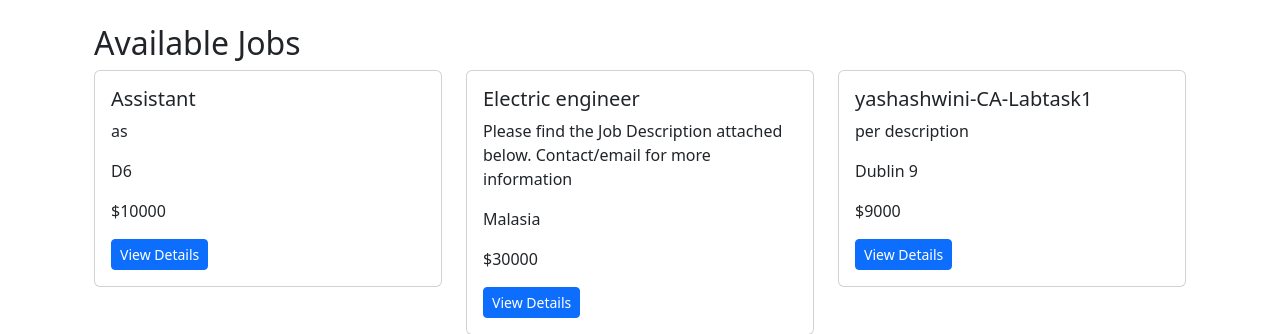
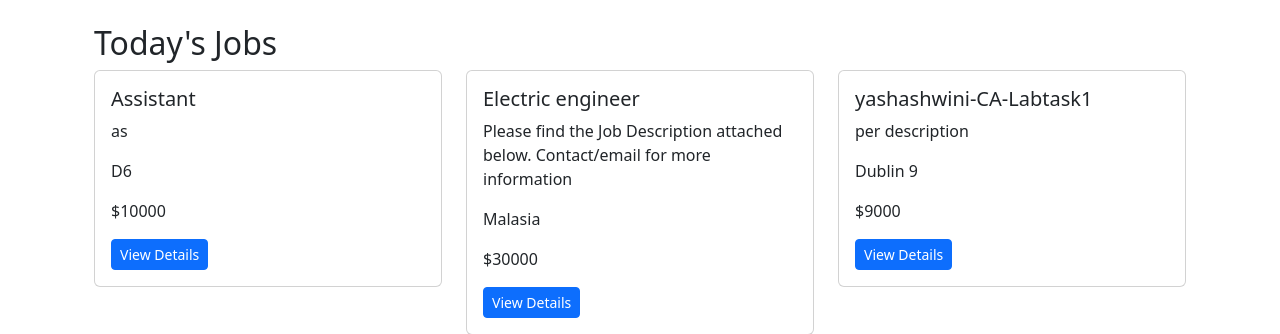
Before and after one commit to Yashashwini0310/DevOps-and-Cloud-One_Way_Job_Discovery_Platform, a Django app: page /jobs/ in a window 1280 px wide. Shown: the part 56-390 px from the top of the page. Run offline with Django 3.2, Linux system fonts and the light colour scheme; data comes from the database, SQL or seed files in the repository.

Commit message:
pushing available

```diff
--- a/jobs/admin.py
+++ b/jobs/admin.py
@@ -14,4 +14,4 @@ class JobAdmin(admin.ModelAdmin):
     readonly_fields = ('posted_at',) #makes posted at read only
     fieldsets = (
         ('Job Details', {'fields': ('title', 'company', 'location', 'salary', 'description')}),
-    )
+        )
--- a/jobs/templates/jobs/job_list.html
+++ b/jobs/templates/jobs/job_list.html
@@ -2,7 +2,7 @@
 
 {% block content %}
 <div class="container">
-    <h2>Available Jobs</h2>
+    <h2>Today's Jobs</h2>
 
     <div class="row">
         {% for job in jobs %}
```
